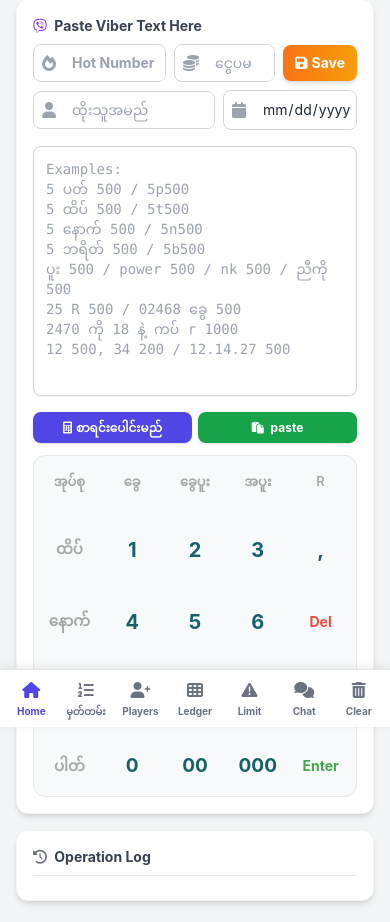
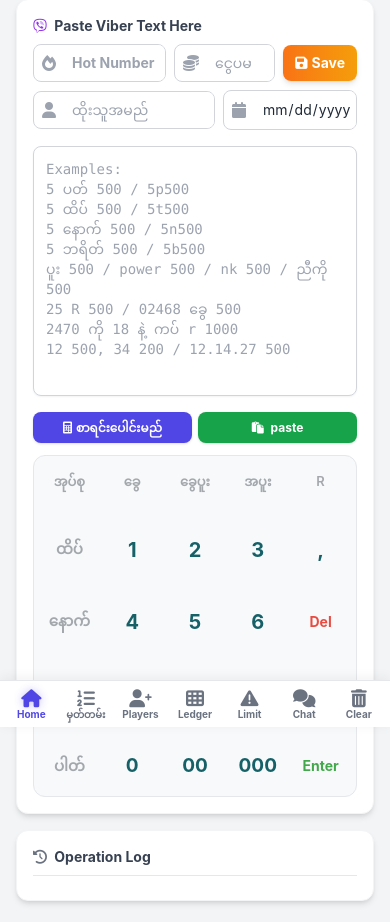
Before and after one commit to DeeLiso/2d-parser-engine, a Django app: page /bet/ in a window 390 px wide. Shown: the part 117-1039 px from the top of the page. Run offline with Django 5.2, Linux system fonts and the light colour scheme; data comes from the database, SQL or seed files in the repository; data that the repository does not hold is empty; some libraries are stand-ins or nearby versions.

Commit message:
Bottom tab bar with active states and desktop sidebar mode
- Mobile: fixed bottom tab bar with icon+label
- Desktop (lg+): left sidebar with icon-only buttons
- Active page highlighting (indigo color + glow)
- Auto-detect current URL for active state
- Desktop sidebar clear button wired up
- Responsive: pb-24 mobile, pb-6 desktop for content
- lg: flex-row body layout for sidebar + content

```diff
--- a/twodapp/templates/twodapp/index.html
+++ b/twodapp/templates/twodapp/index.html
@@ -52,6 +52,15 @@
             opacity: 0; transition: opacity 0.3s;
         }
         .nav-btn:active::after { opacity: 1; }
+
+        .tab-item { color: #6b7280; transition: color 0.15s, transform 0.12s; }
+        .tab-item:active { transform: scale(0.88); }
+        .tab-item.active { color: #4f46e5; }
+        .tab-item.active i { text-shadow: 0 0 8px rgba(79,70,229,0.3); }
+
+        .tab-item-sidebar.active { background-color: #eef2ff; color: #4f46e5; }
+        .tab-item-sidebar { transition: background-color 0.15s, color 0.15s, transform 0.12s; }
+        .tab-item-sidebar:active { transform: scale(0.88); }
 
         .keypad-btn {
             transition: transform 0.12s cubic-bezier(.4,0,.2,1), background-color 0.12s;
@@ -259,7 +268,7 @@
         }
     </style>
 
-<body class="text-gray-800 antialiased min-h-screen flex flex-col">
+<body class="text-gray-800 antialiased min-h-screen flex flex-col lg:flex-row">
 
     <input type="hidden" id="csrfToken" value="{{ csrf_token }}">
 
@@ -343,59 +352,83 @@
         </div>
     </div>
 
-    <!-- Button Navbar → Bottom Tab Bar -->
-    <div class="fixed bottom-0 left-0 right-0 z-50 bg-white border-t border-gray-200 shadow-[0_-2px_10px_rgba(0,0,0,0.08)] safe-bottom" style="padding-bottom: env(safe-area-inset-bottom, 0px);">
-        <div class="max-w-7xl mx-auto flex items-center justify-around {% if user_type == 'bettor' %}px-2{% else %}px-1{% endif %}">
-            <a href="/bet/?type={{ user_type|default:'dealer' }}"
-                class="nav-btn flex flex-col items-center gap-0.5 py-2 px-2 rounded-xl text-[10px] font-bold text-indigo-600 hover:bg-indigo-50 min-w-0 flex-1">
-                <i class="fas fa-home text-base"></i>
-                <span>Home</span>
+    <!-- Bottom Tab Bar (Mobile) / Sidebar (Desktop) -->
+    <nav id="bottomNav" class="fixed bottom-0 left-0 right-0 z-50 bg-white border-t border-gray-200 shadow-[0_-2px_12px_rgba(0,0,0,0.06)] lg:static lg:border-t-0 lg:border-r lg:w-16 lg:h-auto lg:min-h-screen lg:shadow-none lg:flex lg:flex-col lg:items-center lg:py-4 lg:gap-1" style="padding-bottom: env(safe-area-inset-bottom, 0px);">
+        <div id="mobileTabBar" class="flex items-center justify-around w-full lg:hidden px-1">
+            <a href="/bet/?type={{ user_type|default:'dealer' }}" class="tab-item flex flex-col items-center gap-0.5 py-2 px-1 rounded-xl text-[10px] font-bold min-w-0 flex-1" data-page="home">
+                <i class="fas fa-home text-[18px]"></i>
+                <span class="leading-none">Home</span>
             </a>
             {% if user_type != 'bettor' %}
-            <a href="/records/"
-                class="nav-btn flex flex-col items-center gap-0.5 py-2 px-2 rounded-xl text-[10px] font-bold text-gray-500 hover:bg-gray-50 min-w-0 flex-1">
-                <i class="fas fa-list-ol text-base"></i>
-                <span>မှတ်တမ်း</span>
+            <a href="/records/" class="tab-item flex flex-col items-center gap-0.5 py-2 px-1 rounded-xl text-[10px] font-bold min-w-0 flex-1" data-page="records">
+                <i class="fas fa-list-ol text-[18px]"></i>
+                <span class="leading-none">မှတ်တမ်း</span>
             </a>
-            <a href="/bet/manage_bettors/"
-                class="nav-btn flex flex-col items-center gap-0.5 py-2 px-2 rounded-xl text-[10px] font-bold text-gray-500 hover:bg-emerald-50 min-w-0 flex-1">
-                <i class="fas fa-user-plus text-base"></i>
-                <span>Players</span>
+            <a href="/bet/manage_bettors/" class="tab-item flex flex-col items-center gap-0.5 py-2 px-1 rounded-xl text-[10px] font-bold min-w-0 flex-1" data-page="manage">
+                <i class="fas fa-user-plus text-[18px]"></i>
+                <span class="leading-none">Players</span>
             </a>
-            <a href="/ledger/"
-                class="nav-btn flex flex-col items-center gap-0.5 py-2 px-2 rounded-xl text-[10px] font-bold text-gray-500 hover:bg-gray-50 min-w-0 flex-1">
-                <i class="fas fa-th text-base"></i>
-                <span>Ledger</span>
+            <a href="/ledger/" class="tab-item flex flex-col items-center gap-0.5 py-2 px-1 rounded-xl text-[10px] font-bold min-w-0 flex-1" data-page="ledger">
+                <i class="fas fa-th text-[18px]"></i>
+                <span class="leading-none">Ledger</span>
             </a>
-            <a href="/limit/"
-                class="nav-btn flex flex-col items-center gap-0.5 py-2 px-2 rounded-xl text-[10px] font-bold text-gray-500 hover:bg-red-50 min-w-0 flex-1">
-                <i class="fas fa-exclamation-triangle text-base"></i>
-                <span>Limit</span>
+            <a href="/limit/" class="tab-item flex flex-col items-center gap-0.5 py-2 px-1 rounded-xl text-[10px] font-bold min-w-0 flex-1" data-page="limit">
+                <i class="fas fa-exclamation-triangle text-[18px]"></i>
+                <span class="leading-none">Limit</span>
             </a>
-            <a href="/chat/"
-                class="nav-btn flex flex-col items-center gap-0.5 py-2 px-2 rounded-xl text-[10px] font-bold text-gray-500 hover:bg-blue-50 min-w-0 flex-1">
-                <i class="fas fa-comments text-base"></i>
-                <span>Chat</span>
+            <a href="/chat/" class="tab-item flex flex-col items-center gap-0.5 py-2 px-1 rounded-xl text-[10px] font-bold min-w-0 flex-1" data-page="chat">
+                <i class="fas fa-comments text-[18px]"></i>
+                <span class="leading-none">Chat</span>
             </a>
-            <button id="clearAllBtn"
-                class="nav-btn flex flex-col items-center gap-0.5 py-2 px-2 rounded-xl text-[10px] font-bold text-gray-500 hover:bg-red-50 min-w-0 flex-1">
-                <i class="fas fa-trash-alt text-base"></i>
-                <span>Clear</span>
+            <button id="clearAllBtn" class="tab-item flex flex-col items-center gap-0.5 py-2 px-1 rounded-xl text-[10px] font-bold min-w-0 flex-1" data-page="clear">
+                <i class="fas fa-trash-alt text-[18px]"></i>
+                <span class="leading-none">Clear</span>
             </button>
             {% else %}
-            <a href="/bet/records/"
-                class="nav-btn flex flex-col items-center gap-0.5 py-2 px-2 rounded-xl text-[10px] font-bold text-gray-500 hover:bg-gray-50 min-w-0 flex-1">
-                <i class="fas fa-list-ol text-base"></i>
-                <span>မှတ်တမ်း</span>
+            <a href="/bet/records/" class="tab-item flex flex-col items-center gap-0.5 py-2 px-1 rounded-xl text-[10px] font-bold min-w-0 flex-1" data-page="records">
+                <i class="fas fa-list-ol text-[18px]"></i>
+                <span class="leading-none">မှတ်တမ်း</span>
             </a>
-            <a href="/bet/chat/"
-                class="nav-btn flex flex-col items-center gap-0.5 py-2 px-2 rounded-xl text-[10px] font-bold text-gray-500 hover:bg-blue-50 min-w-0 flex-1">
-                <i class="fas fa-comments text-base"></i>
-                <span>Chat</span>
+            <a href="/bet/chat/" class="tab-item flex flex-col items-center gap-0.5 py-2 px-1 rounded-xl text-[10px] font-bold min-w-0 flex-1" data-page="chat">
+                <i class="fas fa-comments text-[18px]"></i>
+                <span class="leading-none">Chat</span>
             </a>
             {% endif %}
         </div>
-    </div>
+        <!-- Desktop Sidebar Icons -->
+        <div class="hidden lg:flex flex-col items-center gap-2 w-full">
+            <a href="/bet/?type={{ user_type|default:'dealer' }}" class="tab-item-sidebar w-10 h-10 rounded-xl flex items-center justify-center text-gray-400 hover:bg-indigo-50 hover:text-indigo-600 transition" data-page="home" title="Home">
+                <i class="fas fa-home text-base"></i>
+            </a>
+            {% if user_type != 'bettor' %}
+            <a href="/records/" class="tab-item-sidebar w-10 h-10 rounded-xl flex items-center justify-center text-gray-400 hover:bg-indigo-50 hover:text-indigo-600 transition" data-page="records" title="မှတ်တမ်း">
+                <i class="fas fa-list-ol text-base"></i>
+            </a>
+            <a href="/bet/manage_bettors/" class="tab-item-sidebar w-10 h-10 rounded-xl flex items-center justify-center text-gray-400 hover:bg-emerald-50 hover:text-emerald-600 transition" data-page="manage" title="Players">
+                <i class="fas fa-user-plus text-base"></i>
+            </a>
+            <a href="/ledger/" class="tab-item-sidebar w-10 h-10 rounded-xl flex items-center justify-center text-gray-400 hover:bg-indigo-50 hover:text-indigo-600 transition" data-page="ledger" title="Ledger">
+                <i class="fas fa-th text-base"></i>
+            </a>
+            <a href="/limit/" class="tab-item-sidebar w-10 h-10 rounded-xl flex items-center justify-center text-gray-400 hover:bg-red-50 hover:text-red-600 transition" data-page="limit" title="Limit">
+                <i class="fas fa-exclamation-triangle text-base"></i>
+            </a>
+            <a href="/chat/" class="tab-item-sidebar w-10 h-10 rounded-xl flex items-center justify-center text-gray-400 hover:bg-blue-50 hover:text-blue-600 transition" data-page="chat" title="Chat">
+                <i class="fas fa-comments text-base"></i>
+            </a>
+            <button id="clearAllBtnSidebar" class="w-10 h-10 rounded-xl flex items-center justify-center text-gray-400 hover:bg-red-50 hover:text-red-600 transition" title="Clear">
+                <i class="fas fa-trash-alt text-base"></i>
+            </button>
+            {% else %}
+            <a href="/bet/records/" class="tab-item-sidebar w-10 h-10 rounded-xl flex items-center justify-center text-gray-400 hover:bg-indigo-50 hover:text-indigo-600 transition" data-page="records" title="မှတ်တမ်း">
+                <i class="fas fa-list-ol text-base"></i>
+            </a>
+            <a href="/bet/chat/" class="tab-item-sidebar w-10 h-10 rounded-xl flex items-center justify-center text-gray-400 hover:bg-blue-50 hover:text-blue-600 transition" data-page="chat" title="Chat">
+                <i class="fas fa-comments text-base"></i>
+            </a>
+            {% endif %}
+        </div>
+    </nav>
 
     <!-- Over Limit Alert Strip -->
     <div id="overLimitStrip" class="hidden bg-red-600 text-white overflow-x-auto shadow-md">
@@ -407,7 +440,7 @@
     </div>
 
     <!-- Main Content Area -->
-    <main class="flex-grow max-w-7xl mx-auto px-4 sm:px-6 lg:px-8 py-6 pb-24 w-full flex flex-col lg:flex-row gap-6">
+    <main class="flex-grow max-w-7xl mx-auto px-4 sm:px-6 lg:px-8 py-6 pb-24 lg:pb-6 w-full flex flex-col lg:flex-row gap-6">
 
         <!-- Left Panel: Input Area -->
         <div class="w-full lg:w-1/3 flex flex-col gap-4">
@@ -1125,6 +1158,39 @@
         // ===== Init =====
         initLogs();
         initRecords();
+
+        // ===== Active Tab Highlight =====
+        (function() {
+            const path = location.pathname;
+            const pageMap = {
+                '/bet/': 'home',
+                '/records/': 'records',
+                '/bet/records/': 'records',
+                '/bet/manage_bettors/': 'manage',
+                '/ledger/': 'ledger',
+                '/limit/': 'limit',
+                '/chat/': 'chat',
+                '/bet/chat/': 'chat'
+            };
+            let active = 'home';
+            for (const [p, v] of Object.entries(pageMap)) {
+                if (path === p || path.startsWith(p + '?')) { active = v; break; }
+            }
+            document.querySelectorAll('.tab-item[data-page]').forEach(el => {
+                if (el.dataset.page === active) el.classList.add('active');
+            });
+            document.querySelectorAll('.tab-item-sidebar[data-page]').forEach(el => {
+                if (el.dataset.page === active) el.classList.add('active');
+            });
+        })();
+
+        // Desktop sidebar clear button
+        const clearBtnSidebar = document.getElementById('clearAllBtnSidebar');
+        if (clearBtnSidebar) {
+            clearBtnSidebar.addEventListener('click', () => {
+                document.getElementById('clearAllBtn').click();
+            });
+        }
     </script>
 
     <script>
```
